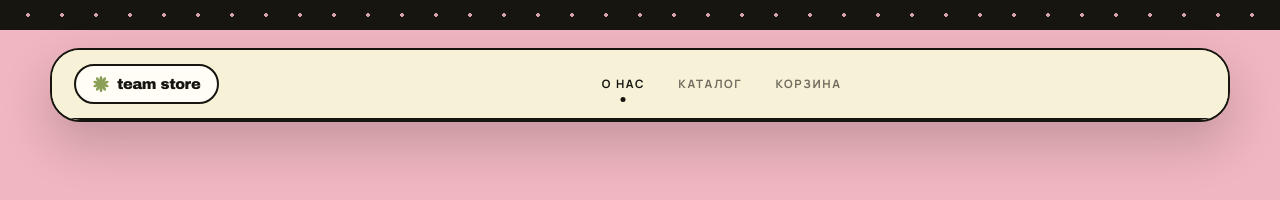
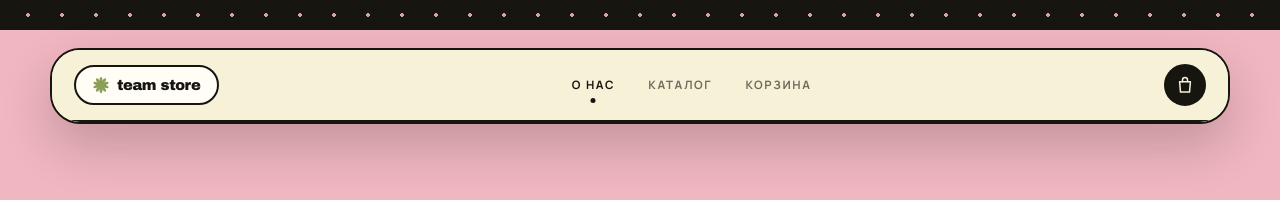
Before and after one commit to Faratora/team-store, a website built with Vite: page index.html in a window 1280 px wide. Built offline with nearby package versions, Linux system fonts and the light colour scheme; a web font is replaced by a local one.

Commit message:
Author: Svetlana <brigantina@mail.ru> feat: add cart button to header

```diff
--- a/src/main.ts
+++ b/src/main.ts
@@ -7,6 +7,14 @@ const navLinks: Array<{ page: Page; label: string }> = [
   { page: 'catalog', label: 'Каталог' },
   { page: 'cart', label: 'Корзина' },
 ];
+
+const cartIcon = `
+  <svg viewBox="0 0 24 24" fill="none" stroke="currentColor" stroke-width="1.8"
+    stroke-linecap="round" stroke-linejoin="round" aria-hidden="true" focusable="false">
+    <path d="M5.5 8h13l-1.1 12.5h-10.8L5.5 8Z" />
+    <path d="M9 8V6a3 3 0 0 1 6 0v2" />
+  </svg>
+`;
 
 const appRoot = document.querySelector<HTMLDivElement>('#app');
 
@@ -41,6 +49,8 @@ function renderHeader(): string {
     })
     .join('');
 
+  const cartActive = currentPage === 'cart';
+
   return `
     <header class="site-header">
       <a class="logo" href="#/about" data-page="about">
@@ -48,10 +58,11 @@ function renderHeader(): string {
         <span>team store</span>
       </a>
       <nav class="site-nav" aria-label="Основная навигация">${links}</nav>
+      <a class="cart-link ${cartActive ? 'is-active' : ''}" href="#/cart" data-page="cart"
+        aria-label="Корзина" ${cartActive ? 'aria-current="page"' : ''}>${cartIcon}</a>
     </header>
   `;
 }
-
 function render(): void {
   root.innerHTML = `
     <div class="topbar" aria-hidden="true"><div class="topbar__dots"></div></div>
--- a/src/styles/main.css
+++ b/src/styles/main.css
@@ -159,3 +159,34 @@ svg {
   background: var(--ink);
   transform: translateX(-50%);
 }
+
+.cart-link {
+  display: grid;
+  place-items: center;
+  flex-shrink: 0;
+  width: 42px;
+  height: 42px;
+  border: var(--line);
+  border-radius: 50%;
+  background: var(--ink);
+  color: var(--cream);
+  text-decoration: none;
+  transition:
+    transform 0.15s ease,
+    background 0.15s ease;
+}
+
+.cart-link:hover {
+  transform: translateY(-2px);
+  background: #000;
+}
+
+.cart-link.is-active {
+  background: var(--yellow);
+  color: var(--ink);
+}
+
+.cart-link svg {
+  width: 20px;
+  height: 20px;
+}
```
